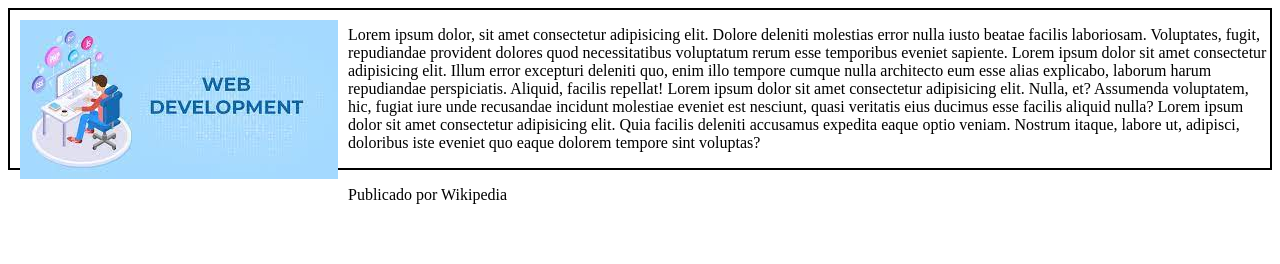
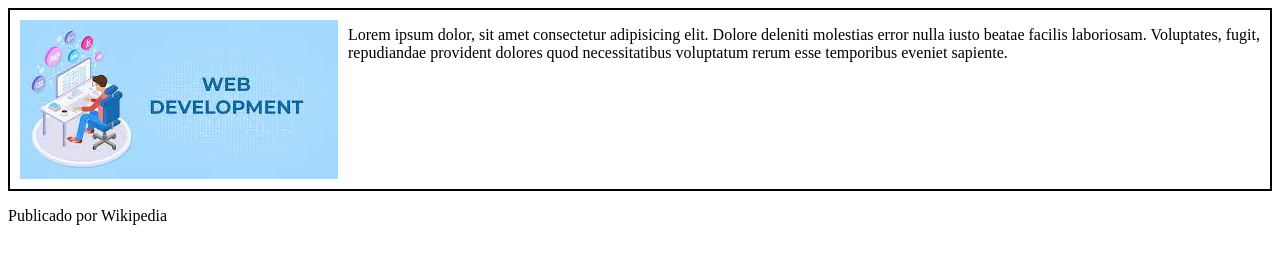
Before and after one commit to wdavidlbello/diseno-web, a plain HTML site: page index.html in a window 1280 px wide. Drawn offline with Linux system fonts and the light colour scheme.

Commit message:
overflow:auto section

```diff
--- a/index.html
+++ b/index.html
@@ -11,19 +11,11 @@
 <body>
     <section>
        <img src="webdev.jpeg" alt="Imagen de desarrollo Web">
-       <p>Lorem ipsum dolor, sit amet consectetur adipisicing elit. Dolore deleniti molestias
-        error nulla iusto beatae facilis laboriosam. Voluptates, fugit, repudiandae
-        provident dolores quod necessitatibus voluptatum rerum esse temporibus eveniet sapiente.
-        Lorem ipsum dolor sit amet consectetur adipisicing elit. Illum error excepturi deleniti quo,
-        enim illo tempore cumque nulla architecto eum esse alias explicabo, laborum harum repudiandae
-        perspiciatis. Aliquid, facilis repellat!
-        Lorem ipsum dolor sit amet consectetur adipisicing elit. Nulla, et? Assumenda voluptatem, hic,
-        fugiat iure unde recusandae incidunt molestiae eveniet est nesciunt, quasi veritatis eius ducimus
-        esse facilis aliquid nulla?
-        Lorem ipsum dolor sit amet consectetur adipisicing elit. Quia facilis deleniti accusamus expedita
-        eaque optio veniam. Nostrum itaque, labore ut, adipisci, doloribus iste eveniet quo eaque dolorem
-        tempore sint voluptas?
-    </p>
+        <p> Lorem ipsum dolor, sit amet consectetur adipisicing elit. Dolore deleniti molestias
+            error nulla iusto beatae facilis laboriosam. Voluptates, fugit, repudiandae
+            provident dolores quod necessitatibus voluptatum rerum esse temporibus eveniet sapiente.
+
+        </p>
     </section>
     <footer>
         <p>Publicado por Wikipedia</p>
--- a/styles.css
+++ b/styles.css
@@ -5,3 +5,8 @@ section img {
     float: left;
     margin: 10px 10px;
 }
+section {
+    overflow: auto;/*este overflow auto permite que la imagen que no ocupa espacio por la propiedad de
+    float llene el contenedor y el footer quede debajo*/
+
+}
```
